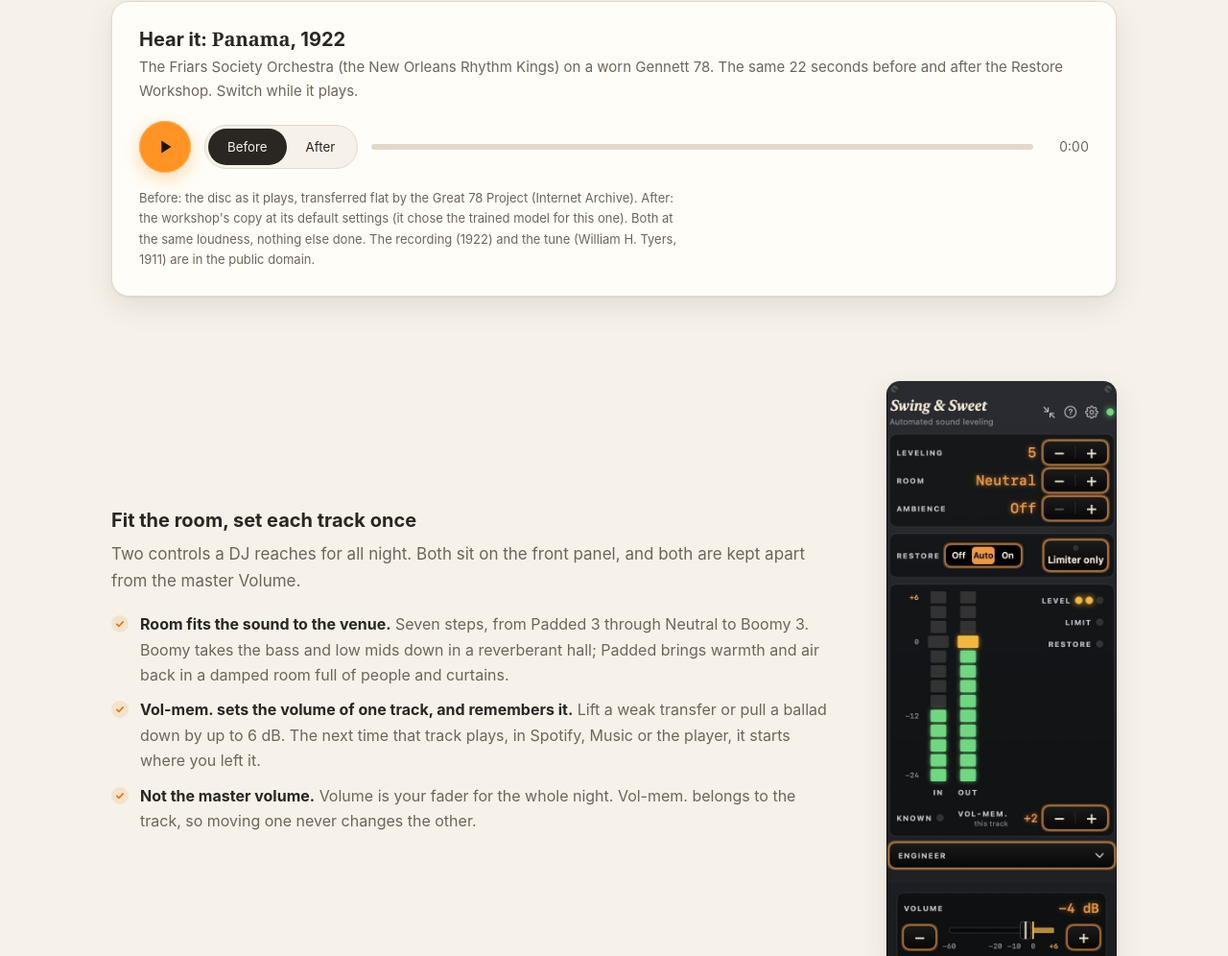
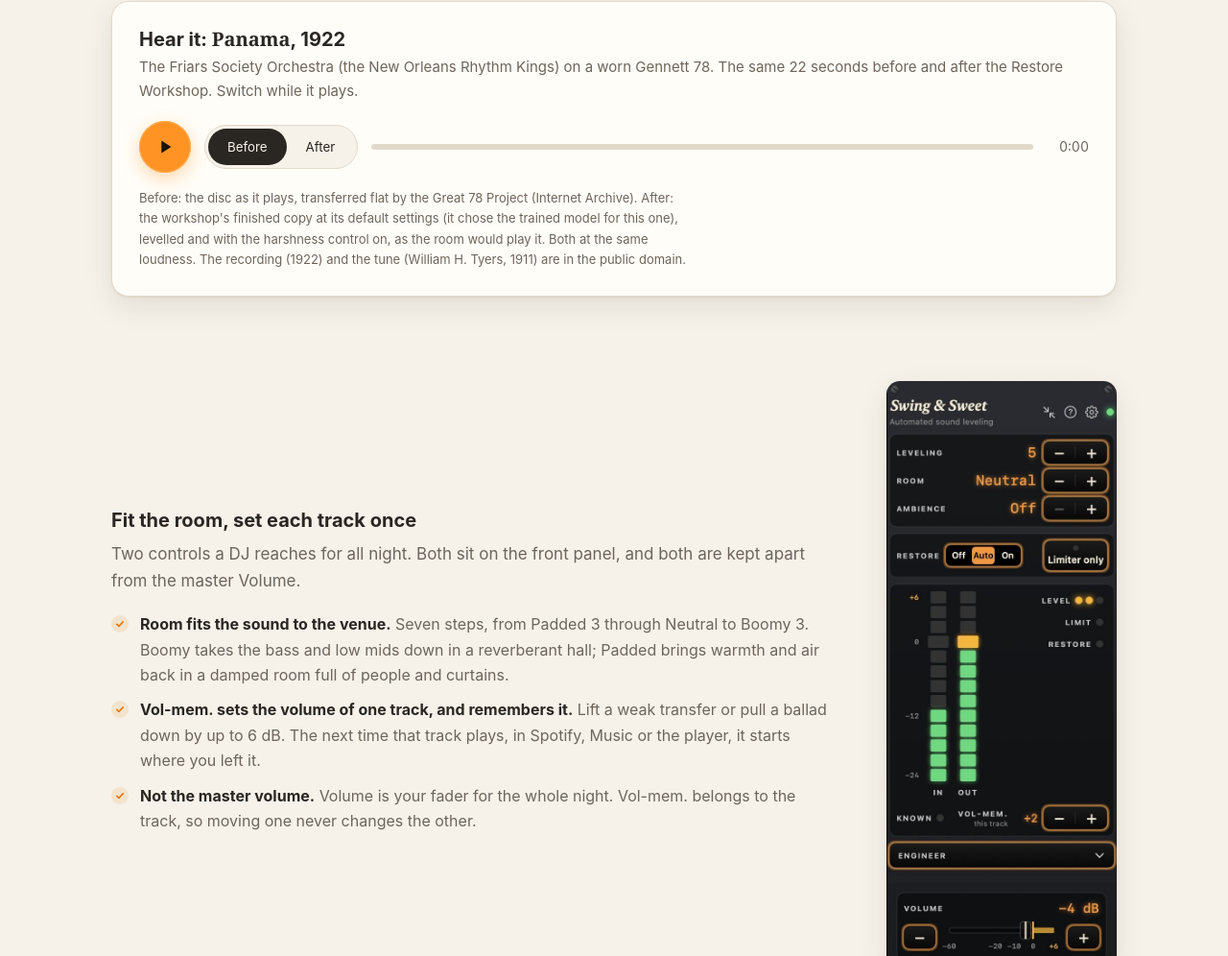
Before and after one commit to cmbjorn/swingandsweet, a plain HTML site: page index.html in a window 1280 px wide. Shown: the part 6079-7075 px from the top of the page at 96% size. Drawn offline with Linux system fonts and the light colour scheme.

Commit message:
Panama after: the workshop's finished copy (levelled, harshness control on)
Co-Authored-By: Claude Opus 5.5 <noreply@anthropic.com>

```diff
--- a/index.html
+++ b/index.html
@@ -579,9 +579,10 @@
       <span class="time" id="ab-time">0:00</span>
     </div>
     <audio id="ab-a" src="audio/panama-before.m4a" preload="none"></audio>
-    <audio id="ab-b" src="audio/panama-after.m4a" preload="none" muted></audio>
+    <audio id="ab-b" src="audio/panama-after.m4a?v=2" preload="none" muted></audio>
     <p class="fine">Before: the disc as it plays, transferred flat by the Great 78 Project (Internet Archive). After: the
-      workshop's copy at its default settings (it chose the trained model for this one). Both at the same loudness, nothing else done. The recording (1922) and
+      workshop's finished copy at its default settings (it chose the trained model for this one), levelled and with the
+      harshness control on, as the room would play it. Both at the same loudness. The recording (1922) and
       the tune (William H. Tyers, 1911) are in the public domain.</p>
   </div>
 
```
Also changed, not shown: 1 other file.
